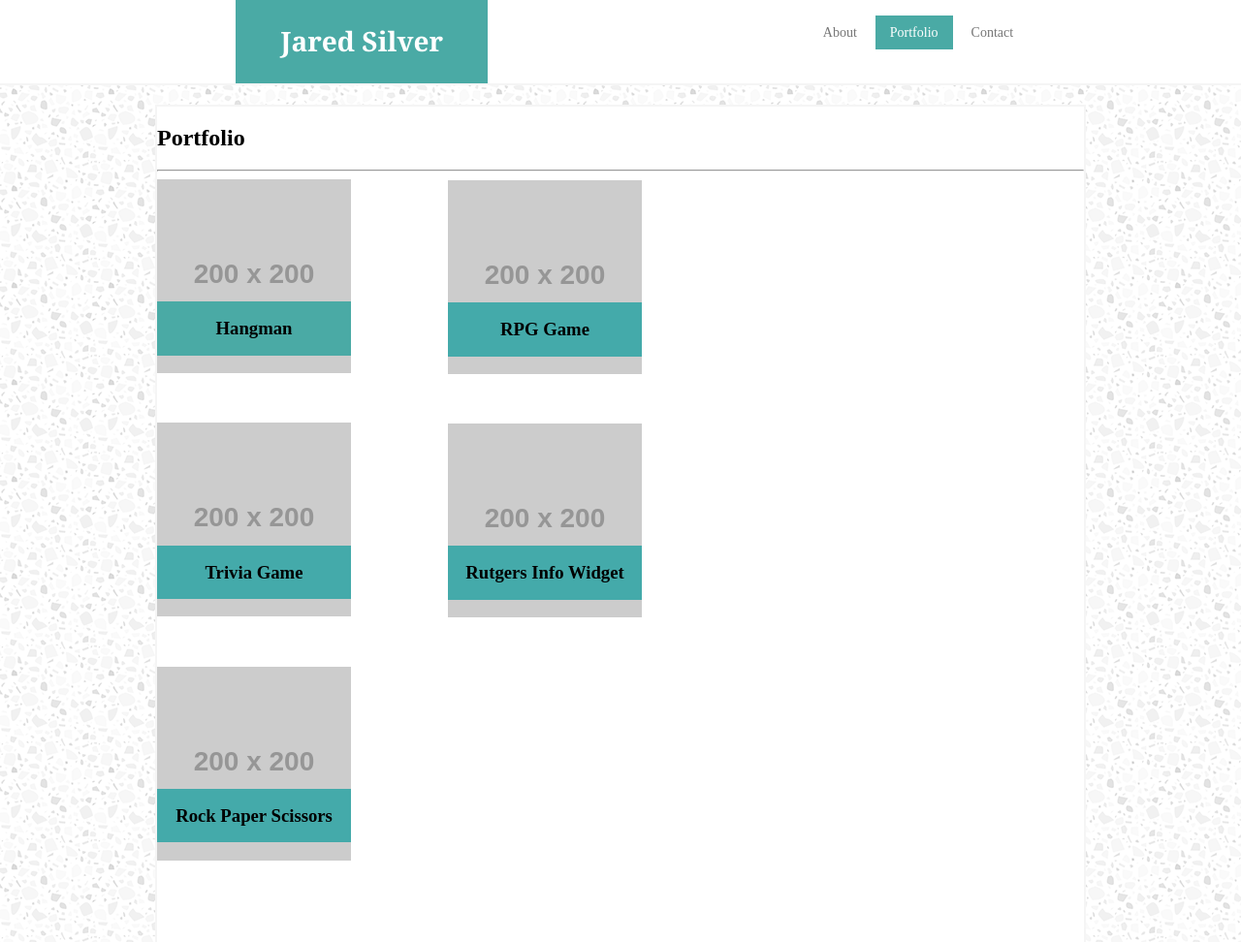
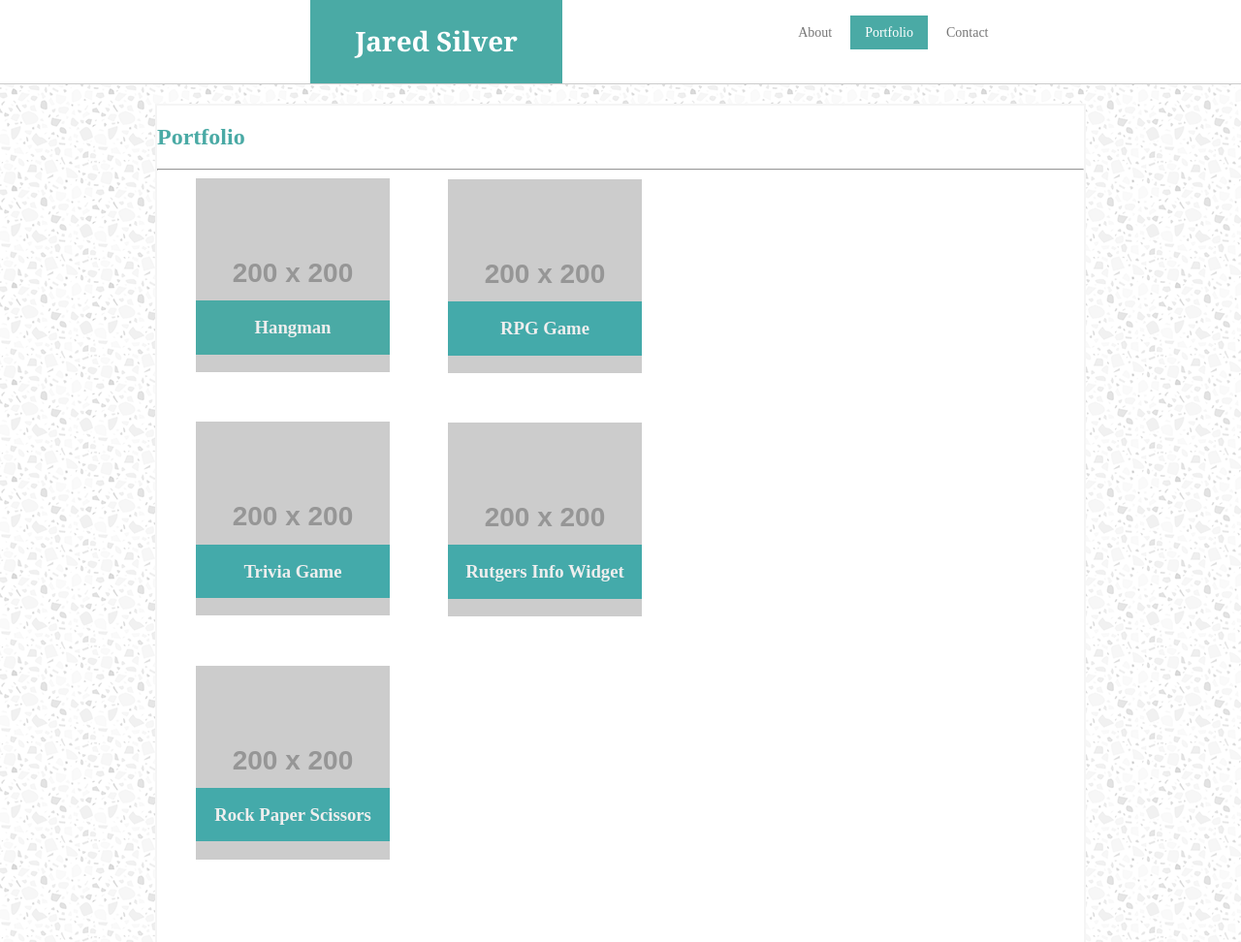
Before and after one commit to jsilver88/Basic-Portfolio, a plain HTML site: page portfolio.html in a window 1280 px wide. Shown: the top 972 px of the page at 97% size. Drawn offline with Linux system fonts and the light colour scheme; placeholder pictures from the web are drawn by us.

Commit message:
fixed project images placement

```diff
--- a/assets/css/contactstyle.css
+++ b/assets/css/contactstyle.css
@@ -11,7 +11,7 @@ body{
 
 .header-container{
     background: white;
-    border-bottom: 2px solid whitesmoke;
+    border-bottom: 1px solid #cccccc;
 }
 
 #main-header h1{
@@ -23,7 +23,7 @@ body{
 
     width: 200px;
     padding: 30px;
-    margin: 0 19%;
+    margin: 0 25%;
 }
 
 #main-form h2 {
@@ -39,7 +39,7 @@ body{
 
 .topnav {
    float: right;
-   width: 33.3%;
+   width: 35.3%;
    margin: 20px;
 }
 
--- a/assets/css/portfoliostyle.css
+++ b/assets/css/portfoliostyle.css
@@ -5,8 +5,8 @@ body{
     background-repeat: repeat;
     line-height: 1.6em;
 
-    margin: 0 auto;
-    padding: 0 auto;
+    margin: auto;
+    padding: 0;
 }
 
 .container{
@@ -16,7 +16,7 @@ body{
 
 .topnav{
     float:right;
-    width:33.3%;
+    width:35.3%;
     margin: 20px;
 }
 
@@ -40,7 +40,7 @@ body{
 
 .header-container{
     background: white;
-    border-bottom: 2px solid whitesmoke;
+    border-bottom: 1px solid #cccccc;
 }
 #main-header h1{
     background-color: #4aaaa5;
@@ -51,27 +51,31 @@ body{
 
     width: 200px;
     padding: 30px;
-    margin: 0 19%;
+    margin: 0 25%;
 }
 
-#sub-header{
-    color:#4aaaa5;
-    font-family: Georgia, 'Times New Roman', Times, serif;
-}
 
 #p-header{
     background: white;
+    color:#4aaaa5;
     border: 2px solid whitesmoke;
     margin-top: 20px;
+    height: 960px;
 }
 
 #projects{
     width: 200px;
+    color: #eee;
 }
 
 #projects h2{
     color: #4aaaa5;
 
+}
+
+.p-1{
+    position: relative;
+    left: 40px;
 }
 .p-1 h3{
     background: #4aaaa5;
@@ -97,6 +101,7 @@ body{
 .p-3{
     position: relative;
     bottom: 350px;
+    left: 40px;
 }
 
 .p-3 h3{
@@ -124,6 +129,7 @@ body{
 .p-5{
     position: relative;
     bottom: 700px;
+    left: 40px;
 }
 
 .p-5 h3{
--- a/assets/css/style.css
+++ b/assets/css/style.css
@@ -18,7 +18,7 @@ body{
 
 .topnav {
     float: right;
-    width: 33.3%;
+    width: 35.3%;
     margin: 20px;
 }
 
@@ -42,7 +42,7 @@ body{
 
 .header-container {
     background: white;
-    border-bottom: 2px solid whitesmoke;
+    border-bottom: 1px solid #cccccc;
 }
 
 
@@ -55,7 +55,7 @@ body{
 
     width: 200px;
     padding: 30px;
-    margin: 0 19%;
+    margin: 0 25%;
 }
 
 #main-bio{
```
